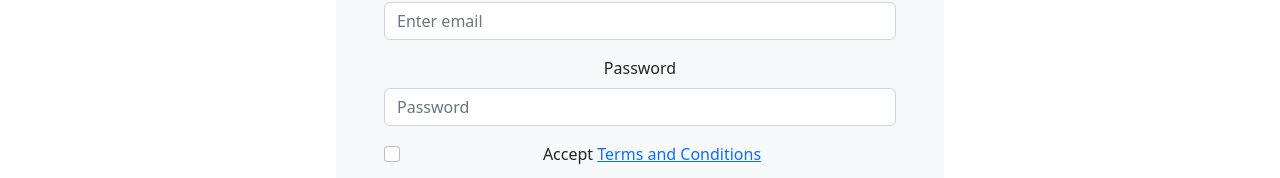
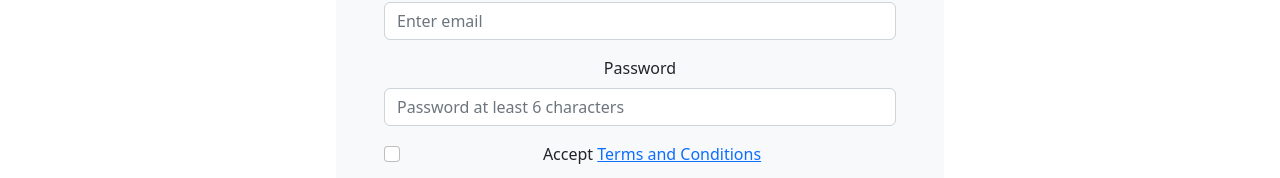
Before and after one commit to ataur28/chef-club-bd-client, a React (Vite) app: page /register in a window 1280 px wide. Shown: the part 444-622 px from the top of the page. Built offline with nearby package versions, Linux system fonts and the light colour scheme; no server answers.

Commit message:
added password condition

```diff
--- a/src/components/Register/Register.jsx
+++ b/src/components/Register/Register.jsx
@@ -1,16 +1,20 @@
 import React, { useContext, useState } from 'react';
 import './Register.css'
 import { Button, Form } from 'react-bootstrap';
-import { Link } from 'react-router-dom';
+import { Link, Navigate } from 'react-router-dom';
 import { AuthContext } from '../Providers/AuthProvider';
+import {  useNavigate } from 'react-router-dom';
 
 const Register = () => {
     const {createUser} = useContext(AuthContext);
     const [accepted, setAccepted] = useState(false);
     const [success, setSuccess] = useState('');
+    const [error, setError] = useState('')
 
     const handleRegister = event => {
-        event.preventDefault();
+        // event.preventDefault();
+        // setSuccess('');
+        // setError('');
         const form = event.target;
         const name = form.name.value;
         const photo = form.photo.value;
@@ -18,11 +22,25 @@ const Register = () => {
         const password = form.password.value;
 
 
+        // validate
+        // if (!/(?=.*[A-Z])/.test(password)) {
+        //     setError('Please add at least one uppercase');
+        //     return;
+        // }
+        // else if (!/(?=.*[0-9].*[0-9])/.test(password)) {
+        //     setError('Please add at least two numbers');
+        //     return
+        // }
+        // else if (password.length < 6) {
+        //     setError('Please add at least 6 characters in your password')
+        //     return;
+        // }
+
         createUser(email, password)
             .then(result => {
                 const createdUser = result.user;
                 setSuccess('User Register successfully');
-                 console.log(createdUser);
+                console.log(createdUser);
             })
             .catch(error => {
                 console.log(error);
@@ -52,7 +70,7 @@ const Register = () => {
 
                 <Form.Group className="mb-3" controlId="formBasicPassword">
                     <Form.Label>Password</Form.Label>
-                    <Form.Control type="password" name='password' placeholder="Password" required />
+                    <Form.Control type="password" name='password' placeholder="Password at least 6 characters" required />
                 </Form.Group>
 
                 <Form.Group className="mb-3" controlId="formBasicCheckbox">
@@ -76,6 +94,7 @@ const Register = () => {
 
                 </Form.Text>
                 <p className='text-success'>{success}</p>
+                <p className='text-danger'>{error}</p>
             </Form>
         </div>
     );
```
